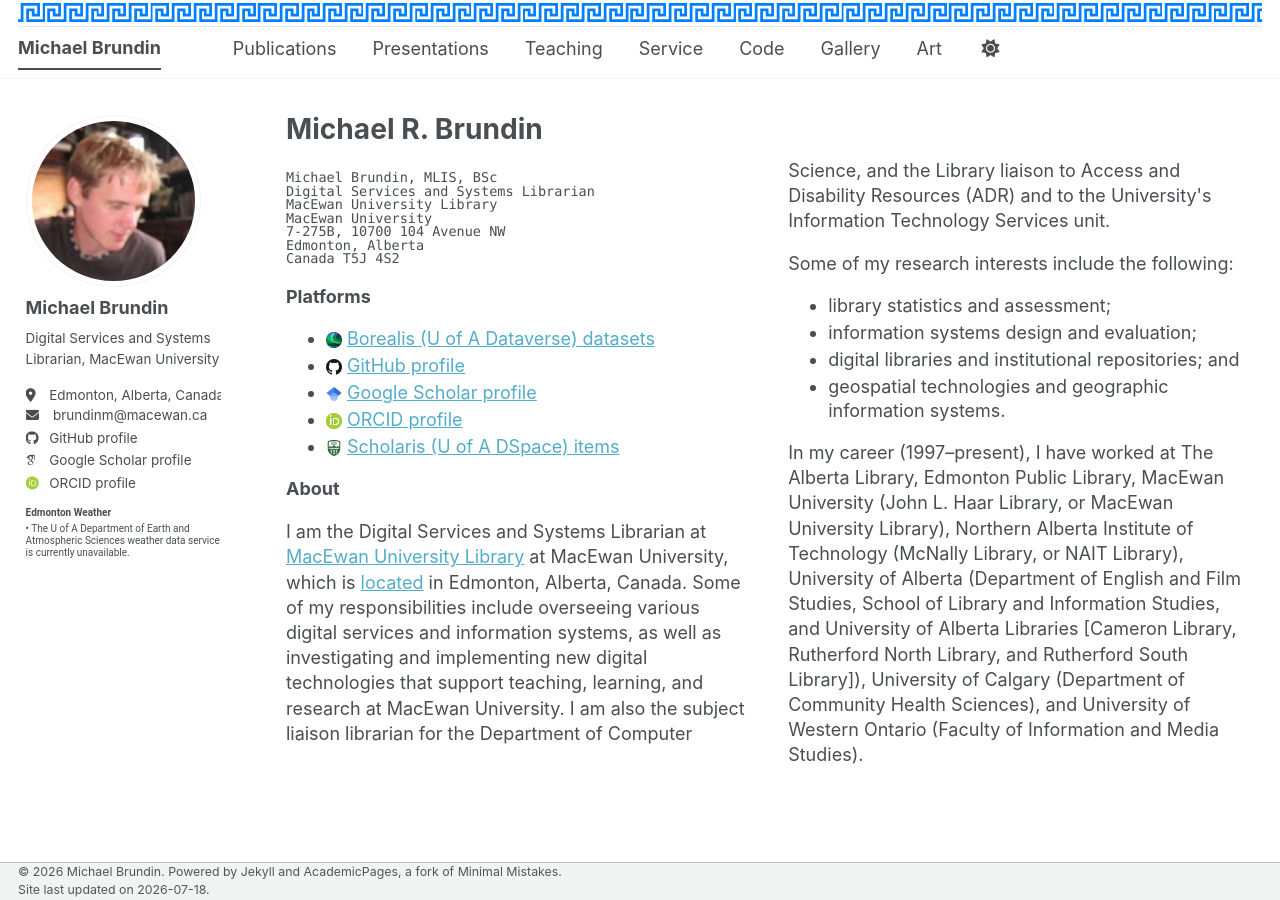
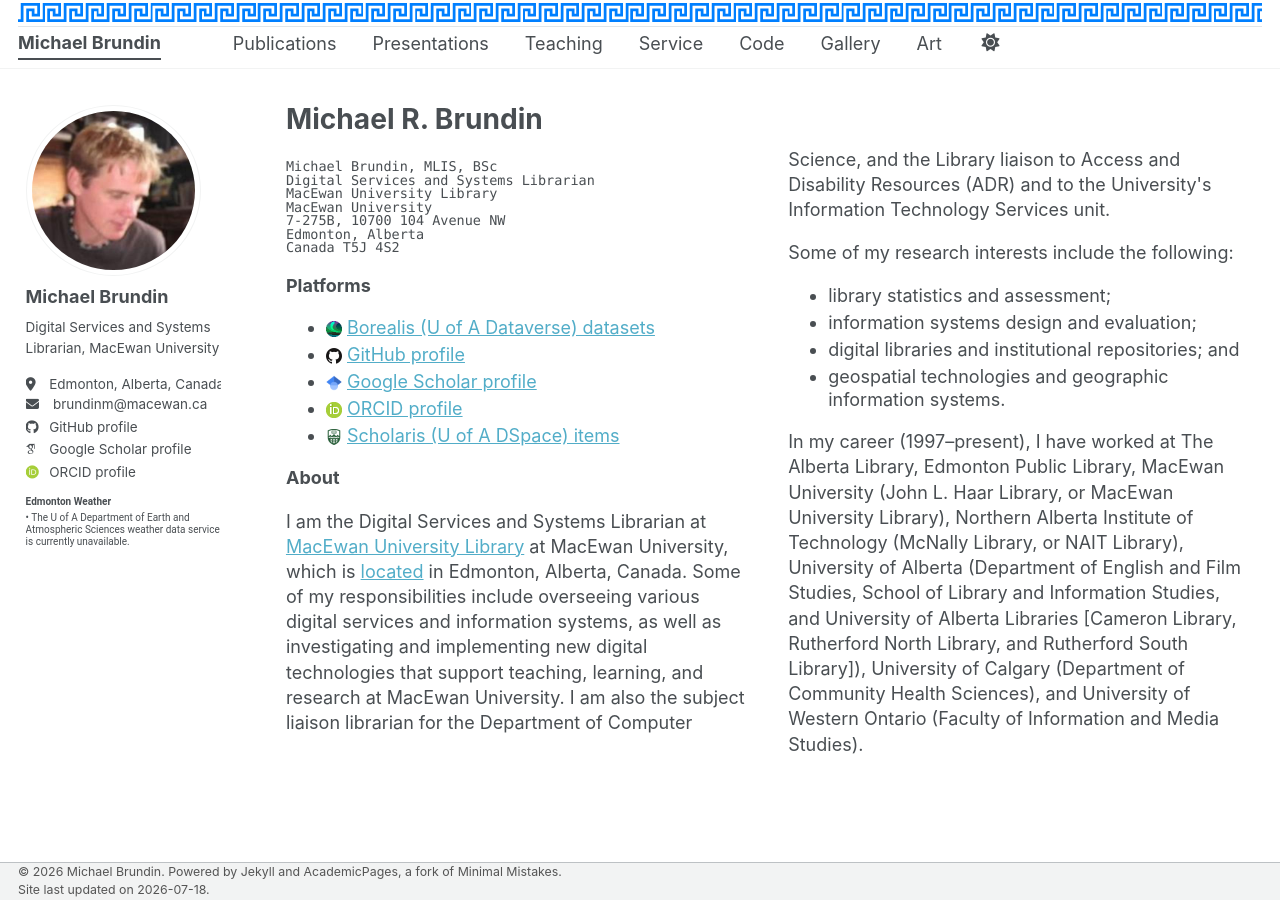
Before and after one commit to brundinm/brundinm.github.io, a Jekyll site: the page built from _pages/about.md, in a window 1280 px wide. Built offline with Jekyll 4.4.1, drawn with Linux system fonts in a browser that asks for light colours; some web fonts are replaced; a script bundle is joined from its source files by our own code; library files that are not in the unit come from our copies.

Commit message:
Update _masthead.scss

```diff
--- a/_sass/layout/_masthead.scss
+++ b/_sass/layout/_masthead.scss
@@ -48,7 +48,7 @@
 
   ul {
     margin: 0;
-    padding: 0;
+    padding: 0px;
     clear: both;
     list-style-type: none;
   }
@@ -79,3 +79,24 @@
   border-bottom: 2px solid var(--global-text-color);
   /* No need to repeat pointer-events and cursor here */
 }
+
+/* MRB: Code to narrow the height of the menu navigation bar */
+/* Target the links inside the visible menu list items */
+.masthead__menu-item a {
+  padding-top: 0.25em !important;    /* Forces the link box to shrink vertically */
+  padding-bottom: 0.25em !important; /* Can adjust up or down */
+  line-height: 1.2 !important;       /* Tightens the line-height of the text */
+}
+/* Remove default margins/padding from the menu lists themselves */
+.masthead__menu ul {
+  margin-top: 0 !important;
+  margin-bottom: 0 !important;
+  padding-top: 0 !important;
+  padding-bottom: 0 !important;
+}
+/* When using the toggle button on mobile, shrink its hit-box too */
+.masthead__menu-toggle {
+  height: auto !important;
+  padding-top: 0.25em !important;
+  padding-bottom: 0.25em !important;
+}
```
